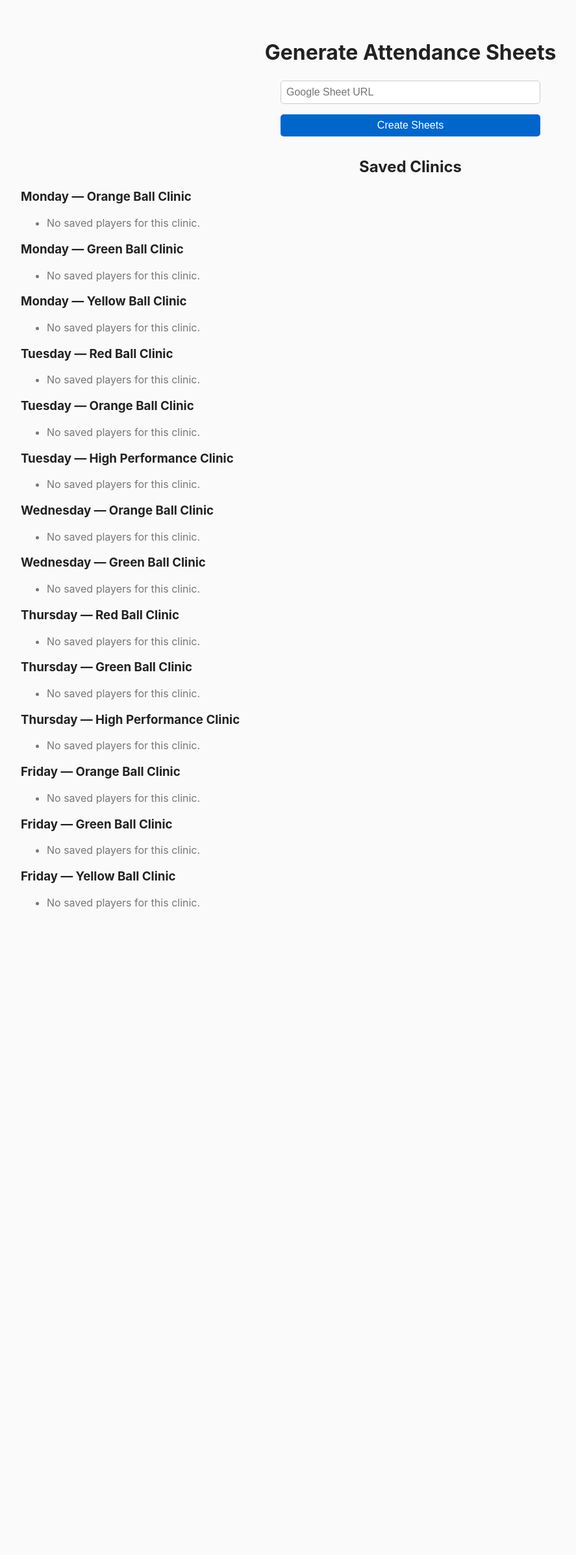
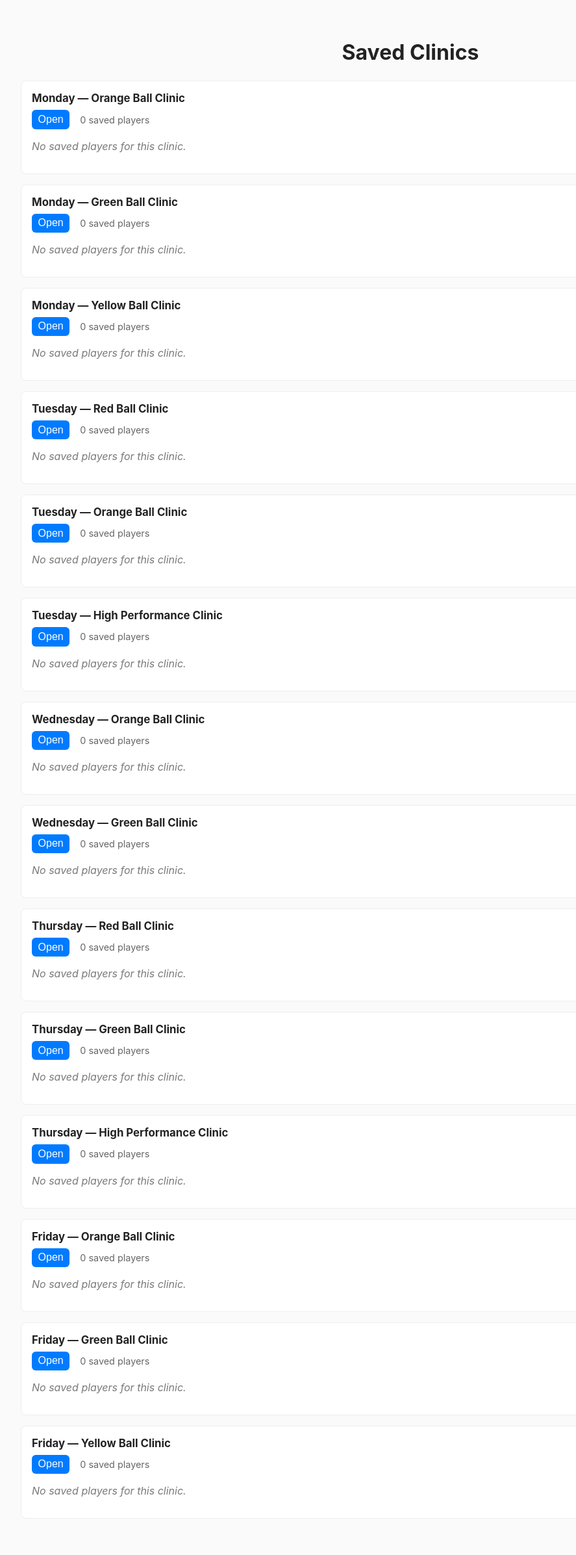
Before and after one commit to nlitenmusic/make_attendance, a Flask app: page / in a window 1280 px wide. Shown: the whole page at 65% size, without its empty margins (8-895 px from the left). Before the commit the page ends 1399 px from the top, so only its background shows below. Run offline with Flask 3, Linux system fonts and the light colour scheme; data that the repository does not hold is empty.

Commit message:
edit results update

```diff
--- a/app.py
+++ b/app.py
@@ -286,14 +286,12 @@ def results():
 
 @app.route("/save_attendance", methods=["POST"])
 def save_attendance():
-    # Now expect day + clinic to identify which clinic's rows are being edited
     day = request.form.get("day")
     clinic = request.form.get("clinic")
     if not day or not clinic:
         flash("Missing clinic information.")
         return redirect(url_for("index"))
 
-    # Reconstruct rows from form (same logic as before)
     names = request.form.getlist("player_name")
     ages = request.form.getlist("age")
     parents = request.form.getlist("parent")
@@ -302,7 +300,7 @@ def save_attendance():
     row_ids = request.form.getlist("row_id")
     delete_flags = request.form.getlist("delete_flag")
 
-    # Determine dynamic columns from DB (union of all dynamic_columns)
+    # union of dynamic columns across DB
     all_sheets = list(get_db()["sheets"].find())
     dynamic_cols = set()
     for s in all_sheets:
@@ -310,96 +308,202 @@ def save_attendance():
             dynamic_cols.add(c)
     dynamic_cols = list(dynamic_cols)
 
+    # collect dynamic values per submitted row
     dynamic_values = {}
     for col in dynamic_cols:
         key = f"date__{col}"
         dynamic_values[col] = request.form.getlist(key) if key in request.form else [""] * len(names)
 
-    rows = []
     n = len(names)
-    for i in range(n):
-        if i < len(delete_flags) and delete_flags[i] == "1":
-            continue
-        row = {
-            "row_id": row_ids[i] if i < len(row_ids) else str(uuid.uuid4()),
-            "Day": day,
-            "Clinic": clinic,
-            "Name": names[i] if i < len(names) else "",
-            "Age": ages[i] if i < len(ages) else "",
-            "MemberName": parents[i] if i < len(parents) else "",
-            "Comments": comments[i] if i < len(comments) else "",
-            "Fee": fees[i] if i < len(fees) else ""
-        }
-        for col, vals in dynamic_values.items():
-            row[col] = vals[i] if i < len(vals) else ""
-        rows.append(row)
 
-    # Find an existing sheet that contains this clinic/day
     target = get_sheet_for_clinic(day, clinic)
     if target:
         filename = target["filename"]
-        # Remove existing rows for this day+clinic in that doc, then append updated rows
-        kept = [r for r in target.get("rows", []) if not (r.get("Day") == day and r.get("Clinic") == clinic)]
-        # merge dynamic columns
+        # ensure dynamic_columns merged if new columns present
         existing_dyn = set(target.get("dynamic_columns", []))
         merged_dyn = sorted(existing_dyn.union(dynamic_cols))
-        new_rows = kept + rows
-        update_sheet_dynamic_columns(filename, merged_dyn, new_rows)
+        if merged_dyn != sorted(existing_dyn):
+            # update dynamic_columns on doc (rows will be updated below)
+            get_db()["sheets"].update_one({"filename": filename}, {"$set": {"dynamic_columns": merged_dyn}})
+
+        for i in range(n):
+            # handle deletion
+            rid = row_ids[i] if i < len(row_ids) else None
+            if rid and i < len(delete_flags) and delete_flags[i] == "1":
+                get_db()["sheets"].update_one({"filename": filename}, {"$pull": {"rows": {"row_id": rid}}})
+                continue
+
+            # build the field update for this row
+            if rid:
+                update_fields = {}
+                update_fields["rows.$[elem].Name"] = names[i] if i < len(names) else ""
+                update_fields["rows.$[elem].Age"] = ages[i] if i < len(ages) else ""
+                update_fields["rows.$[elem].MemberName"] = parents[i] if i < len(parents) else ""
+                update_fields["rows.$[elem].Comments"] = comments[i] if i < len(comments) else ""
+                update_fields["rows.$[elem].Fee"] = fees[i] if i < len(fees) else ""
+                for col, vals in dynamic_values.items():
+                    update_fields[f"rows.$[elem].{col}"] = vals[i] if i < len(vals) else ""
+                # if row_id exists in this doc, update in-place; otherwise treat as new row
+                contains = get_db()["sheets"].count_documents({"filename": filename, "rows.row_id": rid}) > 0
+                if contains:
+                    get_db()["sheets"].update_one(
+                        {"filename": filename},
+                        {"$set": update_fields},
+                        array_filters=[{"elem.row_id": rid}]
+                    )
+                else:
+                    # push as new row (preserve Day/Clinic)
+                    new_row = {
+                        "row_id": rid,
+                        "Day": day,
+                        "Clinic": clinic,
+                        "Name": names[i] if i < len(names) else "",
+                        "Age": ages[i] if i < len(ages) else "",
+                        "MemberName": parents[i] if i < len(parents) else "",
+                        "Comments": comments[i] if i < len(comments) else "",
+                        "Fee": fees[i] if i < len(fees) else ""
+                    }
+                    for col, vals in dynamic_values.items():
+                        new_row[col] = vals[i] if i < len(vals) else ""
+                    get_db()["sheets"].update_one({"filename": filename}, {"$push": {"rows": new_row}})
+            else:
+                # row_id missing -> create new row and push
+                new_row = {
+                    "row_id": str(uuid.uuid4()),
+                    "Day": day,
+                    "Clinic": clinic,
+                    "Name": names[i] if i < len(names) else "",
+                    "Age": ages[i] if i < len(ages) else "",
+                    "MemberName": parents[i] if i < len(parents) else "",
+                    "Comments": comments[i] if i < len(comments) else "",
+                    "Fee": fees[i] if i < len(fees) else ""
+                }
+                for col, vals in dynamic_values.items():
+                    new_row[col] = vals[i] if i < len(vals) else ""
+                get_db()["sheets"].update_one({"filename": filename}, {"$push": {"rows": new_row}})
     else:
-        # No existing doc contains this clinic; create a new sheet doc
+        # no sheet exists for this clinic/day — create a new sheet doc (one-time)
+        new_rows = []
+        for i in range(n):
+            if i < len(delete_flags) and delete_flags[i] == "1":
+                continue
+            rid = row_ids[i] if i < len(row_ids) and row_ids[i] else str(uuid.uuid4())
+            r = {
+                "row_id": rid,
+                "Day": day,
+                "Clinic": clinic,
+                "Name": names[i] if i < len(names) else "",
+                "Age": ages[i] if i < len(ages) else "",
+                "MemberName": parents[i] if i < len(parents) else "",
+                "Comments": comments[i] if i < len(comments) else "",
+                "Fee": fees[i] if i < len(fees) else ""
+            }
+            for col, vals in dynamic_values.items():
+                r[col] = vals[i] if i < len(vals) else ""
+            new_rows.append(r)
         safe_clinic = re.sub(r"\s+", "", clinic)
         date_tag = datetime.utcnow().strftime("%Y%m%d")
         filename = f"{day}_{safe_clinic}_{date_tag}.csv"
-        save_sheet_to_db(filename, rows, dynamic_cols)
+        save_sheet_to_db(filename, new_rows, dynamic_cols)
 
     flash("Attendance saved for %s — %s" % (day, clinic))
     return redirect(url_for("results", day=day, clinic=clinic))
 
+
+@app.route("/add_row", methods=["POST"])
+def add_row():
+    # now uses day+clinic (not filename)
+    day = request.form.get("day")
+    clinic = request.form.get("clinic")
+    if not day or not clinic:
+        flash("Missing clinic information.")
+        return redirect(url_for("index"))
+
+    target = get_sheet_for_clinic(day, clinic)
+    if target:
+        filename = target["filename"]
+        dynamic_columns = target.get("dynamic_columns", [])
+        new_row = {
+            "row_id": str(uuid.uuid4()),
+            "Day": day,
+            "Clinic": clinic,
+            "Name": "",
+            "Age": "",
+            "MemberName": "",
+            "Comments": "",
+            "Fee": ""
+        }
+        for col in dynamic_columns:
+            new_row[col] = ""
+        add_row_to_sheet(filename, new_row)
+    else:
+        # create a new sheet doc with a single empty row
+        dynamic_columns = []
+        new_row = {
+            "row_id": str(uuid.uuid4()),
+            "Day": day,
+            "Clinic": clinic,
+            "Name": "",
+            "Age": "",
+            "MemberName": "",
+            "Comments": "",
+            "Fee": ""
+        }
+        safe_clinic = re.sub(r"\s+", "", clinic)
+        date_tag = datetime.utcnow().strftime("%Y%m%d")
+        filename = f"{day}_{safe_clinic}_{date_tag}.csv"
+        save_sheet_to_db(filename, [new_row], dynamic_columns)
+
+    flash("Row added.")
+    return redirect(url_for("results", day=day, clinic=clinic))
+
+
 @app.route("/add_date_column", methods=["POST"])
 def add_date_column():
-    filename = request.form.get("filename")
+    # accept day+clinic instead of filename
+    day = request.form.get("day")
+    clinic = request.form.get("clinic")
     new_col = request.form.get("new_date", "").strip()
-    if not filename or not new_col:
+    if not day or not clinic or not new_col:
+        flash("Missing parameters.")
         return redirect(url_for("index"))
-    sheet = get_sheet_by_filename(filename)
-    if not sheet or not sheet.get("rows"):
-        flash("Sheet not found in database.")
-        return redirect(url_for("index"))
+
+    sheet = get_sheet_for_clinic(day, clinic)
+    if not sheet:
+        flash("Sheet not found for that clinic.")
+        return redirect(url_for("results", day=day, clinic=clinic))
+
+    filename = sheet["filename"]
     dynamic_columns = sheet.get("dynamic_columns", [])
     if new_col in dynamic_columns:
         flash("Date column already exists.")
-        return redirect(url_for("results", filename=filename))
+        return redirect(url_for("results", day=day, clinic=clinic))
+
     dynamic_columns.append(new_col)
-    rows = sheet["rows"]
+    rows = sheet.get("rows", [])
     for row in rows:
-        row[new_col] = ""
+        row[new_col] = row.get(new_col, "")
     update_sheet_dynamic_columns(filename, dynamic_columns, rows)
     flash("Date column added.")
-    return redirect(url_for("results", filename=filename))
+    return redirect(url_for("results", day=day, clinic=clinic))
 
-@app.route("/add_row", methods=["POST"])
-def add_row():
-    filename = request.form.get("filename")
-    if not filename:
+
+@app.route("/delete_row", methods=["POST"])
+def delete_row():
+    row_id = request.form.get("row_id")
+    day = request.form.get("day")
+    clinic = request.form.get("clinic")
+    if not row_id:
+        flash("Missing row_id.")
         return redirect(url_for("index"))
-    sheet = get_sheet_by_filename(filename)
-    if not sheet or not sheet.get("rows"):
-        flash("Sheet not found in database.")
-        return redirect(url_for("index"))
-    dynamic_columns = sheet.get("dynamic_columns", [])
-    new_row = {
-        "row_id": str(uuid.uuid4()),
-        "Name": "",
-        "Age": "",
-        "MemberName": "",
-        "Comments": "",
-        "Fee": ""
-    }
-    for col in dynamic_columns:
-        new_row[col] = ""
-    add_row_to_sheet(filename, new_row)
-    flash("Row added.")
-    return redirect(url_for("results", filename=filename))
+    # remove row from all sheet documents that contain it
+    get_db()["sheets"].update_many({}, {"$pull": {"rows": {"row_id": row_id}}})
+    flash("Row deleted.")
+    # prefer redirect back to the clinic view if provided
+    if day and clinic:
+        return redirect(url_for("results", day=day, clinic=clinic))
+    return redirect(url_for("index"))
+
 
 @app.route("/delete_sheet", methods=["POST"])
 def delete_sheet_route():
--- a/templates/index.html
+++ b/templates/index.html
@@ -3,7 +3,7 @@
 <head>
 <meta charset="utf-8" />
 <meta name="viewport" content="width=device-width, initial-scale=1" />
-<title>Attendance Sheets</title>
+<title>Saved Clinics</title>
 
 <style>
   body {
@@ -67,41 +67,88 @@
     flex-grow:1;
     margin:0 1rem;
   }
+
+  .group {
+    margin:1rem 0;
+    padding:1rem;
+    background:#fff;
+    border:1px solid #eee;
+    border-radius:8px;
+  }
+
+  .group h3 {
+    margin:0 0 .5rem 0;
+    font-size:1.05rem;
+  }
+
+  .clinic-actions {
+    display:flex;
+    gap:.5rem;
+    align-items:center;
+  }
+
+  .btn {
+    padding:.35rem .6rem;
+    border-radius:6px;
+    border:none;
+    cursor:pointer;
+  }
+
+  .view {
+    background:#007bff;
+    color:#fff;
+  }
+
+  .small {
+    font-size:.9rem;
+    color:#666;
+    margin-left:.5rem;
+  }
+
+  ul {
+    margin:.5rem 0 0 1rem;
+  }
+
+  li {
+    margin:.25rem 0;
+  }
+
+  .empty {
+    opacity:.6;
+    font-style:italic;
+  }
 </style>
 </head>
 
 <body>
 
-<h1>Generate Attendance Sheets</h1>
+<h1>Saved Clinics</h1>
 
-<form method="post">
-  <input type="text" name="sheet_url" placeholder="Google Sheet URL" required>
-  <button type="submit">Create Sheets</button>
-</form>
-
-<h2 style="text-align:center; margin-top:2rem;">Saved Clinics</h2>
 {% if grouped_clinics %}
   {% for group in grouped_clinics %}
+    <div class="group">
       <h3>{{ group.day }} — {{ group.clinic }}</h3>
+
+      <div class="clinic-actions">
+        <a href="{{ url_for('results', day=group.day, clinic=group.clinic) }}">
+          <button class="btn view">Open</button>
+        </a>
+        <span class="small">{{ group.entries|length }} saved player{{ "s" if group.entries|length != 1 }}</span>
+      </div>
+
+      {% if group.entries %}
         <ul>
           {% for entry in group.entries %}
             <li>
-          <!-- link by day+clinic (not filename) -->
-          <a href="{{ url_for('results', day=entry.row['Day'], clinic=entry.row['Clinic']) }}">
-            View Results
-          </a>
-          <form action="{{ url_for('delete_sheet_route') }}" method="post" style="display:inline;">
-            <input type="hidden" name="day" value="{{ entry.row['Day'] }}">
-            <input type="hidden" name="clinic" value="{{ entry.row['Clinic'] }}">
-            <input type="hidden" name="time" value="{{ entry.row['Time'] }}">
-            <button type="submit">Delete</button>
-          </form>
+              {{ entry.row.get('Name','(no name)') }}
+              <span class="small">• {{ entry.row.get('Time','') }}</span>
             </li>
           {% endfor %}
-      {% if not group.entries %}
-        <li style="opacity:.6;">No saved players for this clinic.</li>
+        </ul>
+      {% else %}
+        <p class="empty">No saved players for this clinic.</p>
       {% endif %}
-    </ul>
+    </div>
   {% endfor %}
 {% else %}
   <p style="text-align:center; opacity:.6;">No saved clinics yet.</p>
```
Also changed, not shown: templates/results.html (+29 -23 lines). Lines whose indentation alone changed are shown as unchanged.
